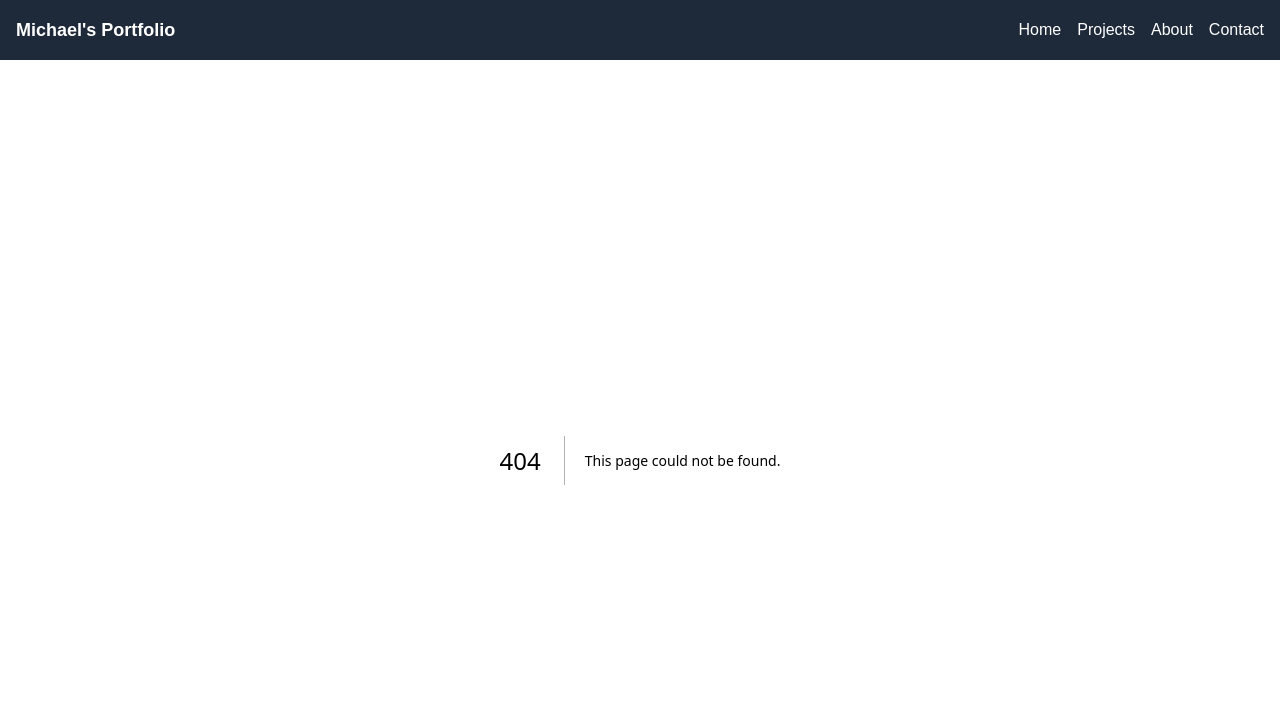
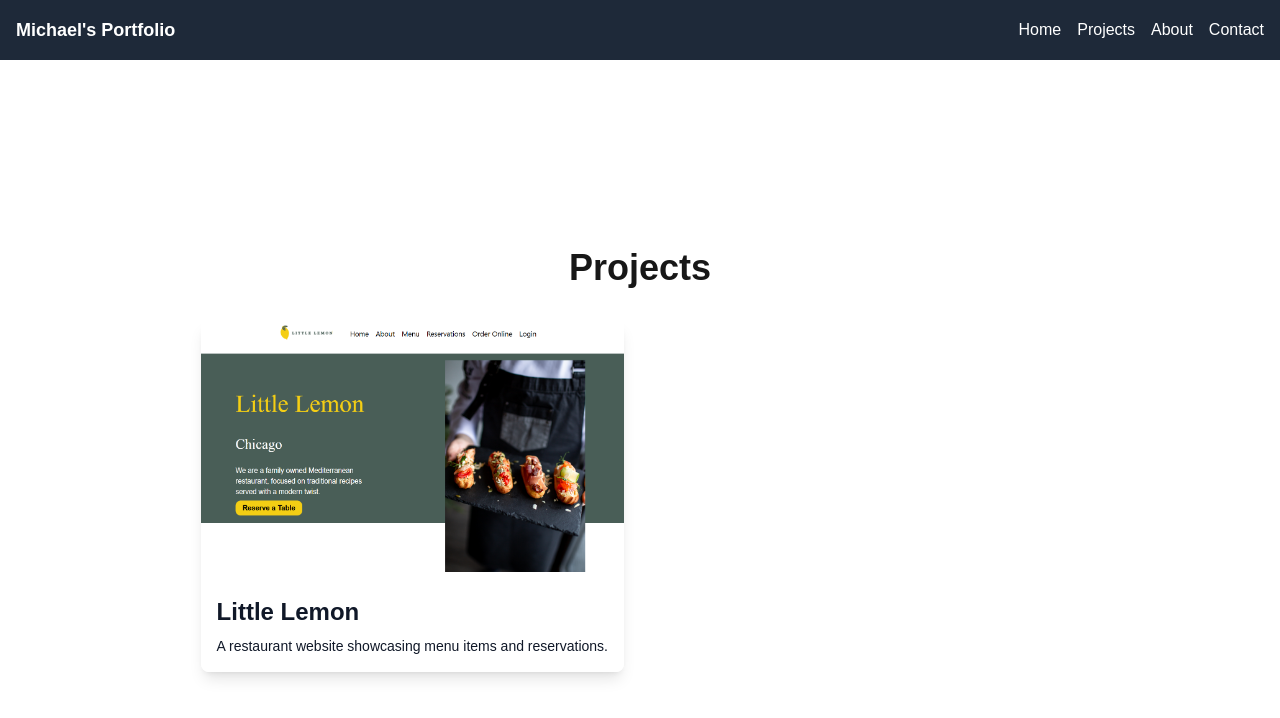
Before and after one commit to mgj0226/mgj0226.github.io, a Next.js app: page /projects in a window 1280 px wide. Before the commit this address had no page. Shown: the top 718 px of the page. Built offline with nearby package versions, Linux system fonts and the light colour scheme.

Commit message:
added little lemon

```diff
--- /dev/null
+++ b/app/projects/page.tsx
@@ -0,0 +1,43 @@
+import React from "react";
+import Link from "next/link";
+import Image from "next/image";
+
+const projects = [
+  {
+    title: "Little Lemon",
+    href: "https://mgj0226.github.io/LittleLemon/",
+    image: "/images/LittleLemon.png",
+    description: "A restaurant website showcasing menu items and reservations.",
+  },
+];
+
+export default function ProjectsPage() {
+  return (
+    <div className="flex flex-col items-center justify-center min-h-screen p-8">
+      <h1 className="text-4xl font-bold mb-8">Projects</h1>
+      <div className="grid grid-cols-1 sm:grid-cols-2 gap-8">
+        {projects.map((project) => (
+          <Link
+            key={project.title}
+            href={project.href}
+            target="_blank"
+            rel="noopener noreferrer"
+            className="block rounded-lg shadow-lg hover:shadow-2xl transition"
+          >
+            <Image
+              src={project.image}
+              alt={project.title}
+              width={400}
+              height={192}
+              className="w-full h-65 object-cover rounded-t-lg"
+            />
+            <div className="p-4 bg-white text-gray-900 rounded-b-lg">
+              <h2 className="text-2xl font-semibold mb-2">{project.title}</h2>
+              <p className="text-sm">{project.description}</p>
+            </div>
+          </Link>
+        ))}
+      </div>
+    </div>
+  );
+}
--- a/next.config.ts
+++ b/next.config.ts
@@ -2,7 +2,7 @@ import type { NextConfig } from "next";
 
 const nextConfig: NextConfig = {
   /* config options here */
-  output: "export",
+  // output: "export",
 };
 
 export default nextConfig;
```
Also changed, not shown: public/images/LittleLemon.png (added).
